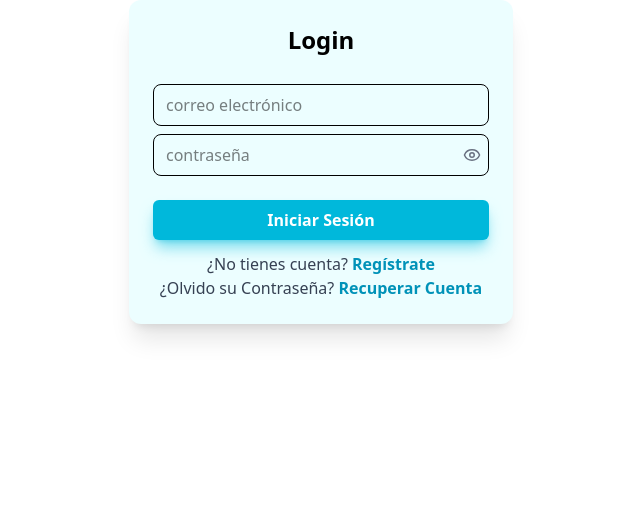
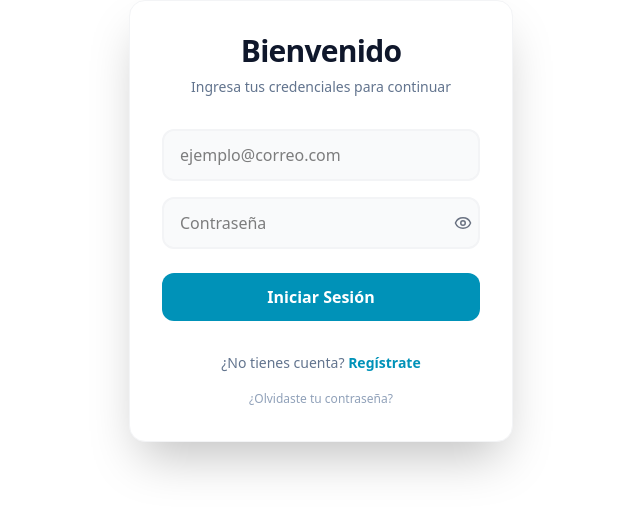
Before and after one commit to AdrianEs1/FirstAgent, a React (Vite) app in the folder frontend/vite-project/: page /login in a window 1280 px wide. Shown: the top 514 px of the page, without its empty margins (319-959 px from the left). Built offline with nearby package versions, Linux system fonts and the light colour scheme; no server answers.

Commit message:
Integrando Hook para centralizar logica de funciones y estados compartidos entre el componente Register y Login

```diff
--- a/frontend/vite-project/src/components/Login.jsx
+++ b/frontend/vite-project/src/components/Login.jsx
@@ -3,80 +3,85 @@ import { useNavigate } from "react-router-dom";
 import { fetchAgentLogin, fetchCurrentUser, fetchAgentVerifyEmailCode, fetchAgentResendEmailCode } from "../services/agentServices";
 import { useAuth } from "../context/AuthContext";
 import PasswordInput from "./PasswordInput";
+import { Link } from "react-router-dom";
+import {X} from "lucide-react";
+import { validateEmail } from "../services/validInput";
+import { useFormFields, MAX_EMAIL_LENGTH } from "../hooks/useFormFields";
 
-function LoginCard({ onSwitchToRegister, onSwitchToForgotPassword }) {  // ✅ Recibe prop
+function LoginCard({ onSwitchToRegister, onClose}) {
     const { login } = useAuth();
-    const [step, setStep] = useState("login");
-    const [email, setEmail] = useState("");
-    const [password, setPassword] = useState("");
-    const [code, setCode] = useState("");
-    const [error, setError] = useState("");
-    const [loading, setLoading] = useState(false);
+    const [verifiedAccount, setVerifiedAccount] = useState("");
     const navigate = useNavigate();
-    const [verifiedAccount, setVerifiedAccount] = useState("")
-
+    const {
+    email, password, code, error, loading, step, fieldErrors,
+    setCode, setError, setLoading, setStep,
+    handleEmailChange, handleEmailBlur, handlePasswordChange, handleCodeChange,
+    } = useFormFields();
 
 
     const handleLogin = async (e) => {
         e.preventDefault();
         setError("");
-        setLoading(true);
 
-        if (!email || !password) {
-            setError("Todos los campos son obligatorios");
-            setLoading(false);
+        // 1. Sanitización y Validaciones previas
+        const cleanEmail = email.trim();
+        if (!cleanEmail || !password) {
+            setError("Por favor, completa todos los campos.");
             return;
         }
 
+        if (!validateEmail(cleanEmail)) {
+            setError("El formato del correo electrónico no es válido.");
+            return;
+        }
+
+        if (password.length < 6) {
+            setError("La contraseña debe tener al menos 6 caracteres.");
+            return;
+        }
+
+        setLoading(true);
+
         try {
-            const loginData = await fetchAgentLogin({ email, password });
+            const loginData = await fetchAgentLogin({ email: cleanEmail, password });
 
             if (!loginData?.access_token) {
                 throw new Error("Credenciales inválidas");
             }
 
             const userData = await fetchCurrentUser(loginData.access_token);
-
             login(userData);
             setStep("success");
-
             setTimeout(() => navigate("/agentPage"), 1500);
 
         } catch (err) {
             const status = err?.response?.status;
-
             if (status === 403) {
                 setStep("verify");
-                await fetchAgentResendEmailCode({ email });
+                await fetchAgentResendEmailCode({ email: cleanEmail });
             } else {
-                setError(
-                    err?.response?.data?.detail ||
-                    "Email o contraseña incorrectos"
-                );
+                setError(err?.response?.data?.detail || "Email o contraseña incorrectos");
             }
         } finally {
             setLoading(false);
         }
     };
 
-
-
     const handleVerifyCode = async (e) => {
         e.preventDefault();
         setError("");
-        setLoading(true);
 
         if (code.length !== 6) {
-            setError("El código debe tener 6 dígitos");
-            setLoading(false);
+            setError("El código debe ser de 6 dígitos.");
             return;
         }
 
+        setLoading(true);
         try {
-            const response= await fetchAgentVerifyEmailCode({ email, code });
+            const response = await fetchAgentVerifyEmailCode({ email, code });
             setStep("login");
-            setVerifiedAccount(response.message);
-
+            setVerifiedAccount(response.message || "¡Cuenta verificada con éxito!");
+            setCode("");
         } catch {
             setError("Código inválido o expirado");
         } finally {
@@ -84,151 +89,147 @@ function LoginCard({ onSwitchToRegister, onSwitchToForgotPassword }) {  // ✅ R
         }
     };
 
-
-
-
+    // --- Sub-componente de Verificación ---
     if (step === "verify") {
         return (
-            <div className="bg-cyan-50 p-6 rounded-xl shadow-xl max-w-sm mx-auto text-center">
-                <h3 className="text-xl font-bold mb-2">Verifica tu correo</h3>
-                <p className="text-gray-600 mb-4 text-sm">
-                    Debes verificar tu cuenta para continuar. Enviamos un código a <b>{email}</b>
+            <div className="bg-white p-8 rounded-2xl shadow-2xl max-w-sm mx-auto text-center border border-gray-100">
+                <div className="w-16 h-16 bg-cyan-100 text-cyan-600 rounded-full flex items-center justify-center mx-auto mb-4">
+                    <svg xmlns="http://www.w3.org/2000/svg" className="h-8 w-8" fill="none" viewBox="0 0 24 24" stroke="currentColor">
+                        <path strokeLinecap="round" strokeLinejoin="round" strokeWidth={2} d="M3 8l7.89 5.26a2 2 0 002.22 0L21 8M5 19h14a2 2 0 002-2V7a2 2 0 00-2-2H5a2 2 0 00-2 2v10a2 2 0 002 2z" />
+                    </svg>
+                </div>
+                <h3 className="text-2xl font-bold text-slate-800 mb-2">Verifica tu correo</h3>
+                <p className="text-slate-500 mb-6 text-sm">
+                    Código enviado a <span className="font-semibold text-slate-700">{email}</span>
                 </p>
 
-                {error && (
-                    <div className="mb-3 p-2 bg-red-100 text-red-700 rounded text-sm">
-                        {error}
-                    </div>
-                )}
+                {error && <div className="mb-4 p-3 bg-red-50 text-red-600 rounded-lg text-xs font-medium">{error}</div>}
 
-                <form onSubmit={handleVerifyCode}>
+                <form onSubmit={handleVerifyCode} className="space-y-4">
                     <input
                         type="text"
                         value={code}
-                        onChange={(e) => setCode(e.target.value.replace(/\D/g, ""))}
+                        onChange={handleCodeChange}
                         maxLength={6}
-                        placeholder="Código de verificación"
-                        className="w-full text-center tracking-widest text-xl border rounded-lg py-3"
+                        placeholder="000000"
+                        className="w-full text-center tracking-[0.5em] text-2xl font-mono border-2 border-gray-100 rounded-xl py-3 focus:border-cyan-500 focus:outline-none transition-all"
                     />
-
                     <button
-                        className="mt-4 w-full bg-cyan-600 text-white py-2 rounded-lg"
+                        className="w-full bg-slate-900 text-white py-3 rounded-xl font-bold hover:bg-slate-800 transition-colors disabled:opacity-50"
                         disabled={loading}
                     >
-                        {loading ? "Verificando..." : "Verificar cuenta"}
+                        {loading ? "Validando..." : "Verificar ahora"}
                     </button>
                 </form>
             </div>
         );
     }
 
-
-    {/*if (step === "success") {
+    // --- Render Principal ---
     return (
-            <div className="bg-cyan-50 p-6 rounded-xl shadow-xl text-center py-12">
-                <div className="mx-auto w-16 h-16 bg-green-100 rounded-full flex items-center justify-center mb-4">
-                    ✔
-                </div>
-                <h3 className="text-xl font-semibold">Login exitoso</h3>
-                <p className="text-gray-600">Redirigiendo...</p>
-            </div>
-        );
-    }*/}
+        <div className="bg-white p-8 rounded-2xl shadow-2xl max-w-sm mx-auto w-full border border-gray-100">
 
 
-    return (
-        <div className="bg-cyan-50 p-6 rounded-xl shadow-xl max-w-sm mx-auto w-full">
-            <h2 className="text-2xl font-bold text-center text-black mb-4 pb-3">Login</h2>
+            {onClose && (
+                <div className="flex justify-end mb-2">
+                    <button
+                    onClick={onClose}
+                    className="top-5 right-5 text-slate-400 hover:text-slate-600 transition-colors p-1 hover:bg-slate-100 rounded-full"
+                    >
+                        <X size={20} />
+                    </button>
+
+                </div>
+
+            )}
 
 
-            <form onSubmit={handleLogin}>
+            <header className="text-center mb-8">
+                <h2 className="text-3xl font-extrabold text-slate-900 tracking-tight">Bienvenido</h2>
+                <p className="text-slate-500 text-sm mt-2">Ingresa tus credenciales para continuar</p>
+            </header>
+
+            <form onSubmit={handleLogin} className="space-y-4">
                 {error && (
-                    <div className="mb-4 p-3 bg-red-100 border border-red-400 text-red-700 rounded-lg text-sm">
+                    <div className="p-3 bg-red-50 border-l-4 border-red-500 text-red-700 rounded text-xs font-medium animate-pulse">
                         {error}
                     </div>
                 )}
 
                 {verifiedAccount && (
-
-                    <div className="mb-4 p-3 bg-green-100 border border-green-400 text-black-700 rounded-lg text-sm"> {verifiedAccount} </div>
-
+                    <div className="p-3 bg-green-50 border-l-4 border-green-500 text-green-800 rounded text-xs font-medium">
+                        {verifiedAccount}
+                    </div>
                 )}
 
-
-                <div className="pb-2 flex justify-center">
+                <div>
                     <input
                         type="email"
                         value={email}
-                        onChange={(e) => setEmail(e.target.value)}
-                        className="w-full border rounded-lg py-2 px-3 pr-10 focus:outline-none focus:ring-2 focus:ring-cyan-500"
-                        placeholder="correo electrónico"
+                        onChange={handleEmailChange}
+                        onBlur={handleEmailBlur}
+                        maxLength={MAX_EMAIL_LENGTH + 1} // Dejamos +1 para que el onChange detecte el intento de exceso y dispare la alerta
+                        className={`w-full border-2 rounded-xl py-3 px-4 outline-none transition-all ${
+                            fieldErrors.email
+                            ? "border-red-300 bg-red-50 focus:ring-red-500"
+                            : "border-gray-100 bg-gray-50 focus:ring-cyan-500"
+                        }`}
+                        placeholder="ejemplo@correo.com"
                         disabled={loading}
                     />
+                    {fieldErrors.email && (
+                        <p className="text-[10px] text-red-500 font-bold mt-1 ml-2 uppercase tracking-wider">
+                            {fieldErrors.email}
+                        </p>
+                    )}
                 </div>
 
-                <div className="pb-2 flex justify-center">
-
-
+                <div>
                     <PasswordInput
                         value={password}
-                        onChange={(e) => setPassword(e.target.value)}
-                        placeholder="contraseña"
+                        onChange={handlePasswordChange}
+                        placeholder="Contraseña"
                         disabled={loading}
+                        className={`w-full border-2 rounded-xl py-3 px-4 outline-none transition-all ${
+                            fieldErrors.email
+                            ? "border-red-300 bg-red-50 focus:ring-red-500"
+                            : "border-gray-100 bg-gray-50 focus:ring-cyan-500"
+                        }`}
                     />
-
+                    {fieldErrors.password && (
+                        <p className="text-[10px] text-red-500 font-bold mt-1 ml-2 uppercase tracking-wider">
+                            {fieldErrors.password}
+                        </p>
+                    )}
                 </div>
 
-                <div className="pt-4">
+                <div className="pt-2">
                     <button
-                        className={`bg-cyan-500 shadow-lg shadow-cyan-500/50 text-white font-bold px-4 py-2 rounded-md hover:bg-cyan-600 w-full flex items-center justify-center ${loading ? 'opacity-70 cursor-not-allowed' : ''}`}
+                        className={`group relative w-full bg-cyan-600 text-white font-bold py-3 rounded-xl transition-all duration-300 hover:bg-cyan-700 hover:shadow-lg hover:shadow-cyan-200 flex items-center justify-center ${loading ? 'opacity-70 cursor-wait' : ''}`}
                         type="submit"
                         disabled={loading}
                     >
                         {loading ? (
-                            <>
-                                <svg className="animate-spin h-5 w-5 mr-3" viewBox="0 0 24 24">
+                            <svg className="animate-spin h-5 w-5 text-white" viewBox="0 0 24 24">
                                 <circle className="opacity-25" cx="12" cy="12" r="10" stroke="currentColor" strokeWidth="4" fill="none"></circle>
                                 <path className="opacity-75" fill="currentColor" d="M4 12a8 8 0 018-8V0C5.373 0 0 5.373 0 12h4zm2 5.291A7.962 7.962 0 014 12H0c0 3.042 1.135 5.824 3 7.938l3-2.647z"></path>
                             </svg>
-                                Ingresando...
-                            </>
-                        ) : (
-                            'Iniciar Sesión'
-                        )}
+                        ) : 'Iniciar Sesión'}
                     </button>
                 </div>
             </form>
 
-            <div className="pt-3 flex-row text-center text-gray-700">
-                <p>¿No tienes cuenta?{' '}
-                    {onSwitchToRegister ? (
-                        <button
-                            onClick={onSwitchToRegister}
-                            className="text-cyan-600 hover:underline font-semibold"
-                        >
+            <footer className="mt-8 space-y-3 text-center">
+                <p className="text-sm text-slate-500">
+                    ¿No tienes cuenta?{' '}
+                    <button onClick={onSwitchToRegister} className="text-cyan-600 hover:text-cyan-700 font-bold transition-colors">
                         Regístrate
                     </button>
-                    ) : (
-                        <a href="/register" className="text-cyan-600 hover:underline font-semibold">
-                            Regístrate
-                        </a>
-                    )}
                 </p>
-                <p>¿Olvido su Contraseña?{' '}
-                    {onSwitchToForgotPassword ? (
-                        <button
-                            onClick={onSwitchToForgotPassword}
-                            className="text-cyan-600 hover:underline font-semibold"
-                        >
-                            Recuperar Cuenta
-                        </button>
-                    ) : (
-                        <a href="/forgotpassword" className="text-cyan-600 hover:underline font-semibold">
-                            Recuperar Cuenta
-                        </a>
-                    )}
-                </p>
-            </div>
+                <Link to="/forgotpassword" className="text-xs text-slate-400 hover:text-slate-600 transition-colors">
+                    ¿Olvidaste tu contraseña?
+                </Link>
+            </footer>
         </div>
     );
 }
--- a/frontend/vite-project/src/components/PasswordInput.jsx
+++ b/frontend/vite-project/src/components/PasswordInput.jsx
@@ -1,7 +1,7 @@
 import { useState } from "react";
 import { Eye, EyeOff } from "lucide-react";
 
-function PasswordInput({ value, onChange, placeholder = "Contraseña" }) {
+function PasswordInput({ value, onChange, placeholder = "Contraseña", className }) {
   const [show, setShow] = useState(false);
 
   return (
@@ -11,7 +11,7 @@ function PasswordInput({ value, onChange, placeholder = "Contraseña" }) {
         value={value}
         onChange={onChange}
         placeholder={placeholder}
-        className="w-full border rounded-lg py-2 px-3 pr-10 focus:outline-none focus:ring-2 focus:ring-cyan-500"
+        className={className}
       />
 
       <button
--- a/frontend/vite-project/src/components/Register.jsx
+++ b/frontend/vite-project/src/components/Register.jsx
@@ -1,19 +1,18 @@
 import { useState } from "react";
 import { fetchAgentRegister, fetchAgentVerifyEmailCode } from "../services/agentServices";
+import { validateEmail } from "../services/validInput";
+import { useFormFields, MAX_EMAIL_LENGTH } from "../hooks/useFormFields";
 
 import PasswordInput from "./PasswordInput";
+import {X} from "lucide-react";
 
-function RegisterCard({ onSwitchToLogin }) {
-    const [email, setEmail] = useState("");
-    const [password, setPassword] = useState("");
+function RegisterCard({ onSwitchToLogin, onClose}) {
     const [name, setName] = useState("");
-    const [error, setError] = useState("");
-    const [loading, setLoading] = useState(false);
-    const [success, setSuccess] = useState(false);
-    const [step, setStep] = useState("register");
-    // "register" | "verify" | "success"
-
-    const [code, setCode] = useState("");
+    const {
+    email, password, code, error, loading, step, fieldErrors,
+    setCode, setError, setLoading, setStep,
+    handleEmailChange, handleEmailBlur, handlePasswordChange, handleCodeChange,
+    } = useFormFields("register");
 
 
     const handleSubmit = async (e) => {
@@ -21,29 +20,30 @@ function RegisterCard({ onSwitchToLogin }) {
         setError("");
         setLoading(true);
 
-        if (!email || !password || !name) {
-            setError("Todos los campos son obligatorios");
-            setLoading(false);
+        // 1. Sanitización y Validaciones previas
+        const cleanEmail = email.trim();
+        if (!cleanEmail || !password || !name) {
+            setError("Por favor, completa todos los campos.");
             return;
         }
 
-        if (password.length < 8) {
-            setError("La contraseña debe tener al menos 8 caracteres");
-            setLoading(false);
+        if (!validateEmail(cleanEmail)) {
+            setError("El formato del correo electrónico no es válido.");
             return;
         }
+
+        if (password.length < 6) {
+            setError("La contraseña debe tener al menos 6 caracteres.");
+            return;
+        }
+
+        setLoading(true);
 
         try {
             await fetchAgentRegister({ email, password, name });
             setStep("verify");
             setLoading(false);
-            {/*setSuccess(true);
 
-            setTimeout(() => {
-                if (onSwitchToLogin) {
-                    onSwitchToLogin();
-                }
-            }, 2000);*/}
 
         } catch (err) {
             console.error("Error en el registro");
@@ -101,7 +101,7 @@ function RegisterCard({ onSwitchToLogin }) {
                 <input
                 type="text"
                 value={code}
-                onChange={(e) => setCode(e.target.value.replace(/\D/g, ""))}
+                onChange={handleCodeChange}
                 maxLength={6}
                 placeholder="Código de verificación"
                 className="w-full text-center tracking-widest text-xl border rounded-lg py-3 px-4 focus:ring-2 focus:ring-cyan-500"
@@ -137,7 +137,21 @@ function RegisterCard({ onSwitchToLogin }) {
     }
 
     return (
-        <div className="bg-cyan-50 p-6 rounded-xl shadow-xl max-w-sm mx-auto w-full">
+        <div className="bg-white p-8 rounded-2xl shadow-2xl max-w-sm mx-auto w-full border border-gray-100">
+
+            {onClose && (
+                <div className="flex justify-end mb-2">
+                    <button
+                    onClick={onClose}
+                    className="top-5 right-5 text-slate-400 hover:text-slate-600 transition-colors p-1 hover:bg-slate-100 rounded-full"
+                    >
+                        <X size={20} />
+                    </button>
+
+                </div>
+
+            )}
+
             <h2 className="text-2xl font-bold text-center text-black mb-4 pb-3">Crear Cuenta</h2>
 
             <form onSubmit={handleSubmit}>
@@ -152,7 +166,11 @@ function RegisterCard({ onSwitchToLogin }) {
                         type="text"
                         value={name}
                         onChange={(e) => setName(e.target.value)}
-                        className="w-full border rounded-lg py-2 px-3 pr-10 focus:outline-none focus:ring-2 focus:ring-cyan-500"
+                        className={`w-full border-2 rounded-xl py-3 px-4 outline-none transition-all ${
+                            fieldErrors.name
+                            ? "border-red-300 bg-red-50 focus:ring-red-500"
+                            : "border-gray-100 bg-gray-50 focus:ring-cyan-500"
+                        }`}
                         placeholder="nombre completo"
                         disabled={loading}
                     />
@@ -162,20 +180,41 @@ function RegisterCard({ onSwitchToLogin }) {
                     <input
                         type="email"
                         value={email}
-                        onChange={(e) => setEmail(e.target.value)}
-                        className="w-full border rounded-lg py-2 px-3 pr-10 focus:outline-none focus:ring-2 focus:ring-cyan-500"
-                        placeholder="correo electrónico"
+                        onChange={handleEmailChange}
+                        onBlur={handleEmailBlur}
+                        maxLength={MAX_EMAIL_LENGTH + 1} // Dejamos +1 para que el onChange detecte el intento de exceso y dispare la alerta
+                        className={`w-full border-2 rounded-xl py-3 px-4 outline-none transition-all ${
+                            fieldErrors.email
+                            ? "border-red-300 bg-red-50 focus:ring-red-500"
+                            : "border-gray-100 bg-gray-50 focus:ring-cyan-500"
+                        }`}
+                        placeholder="ejemplo@correo.com"
                         disabled={loading}
                     />
+                    {fieldErrors.email && (
+                        <p className="text-[10px] text-red-500 font-bold mt-1 ml-2 uppercase tracking-wider">
+                            {fieldErrors.email}
+                        </p>
+                    )}
                 </div>
 
                 <div className="pb-2 flex justify-center">
                     <PasswordInput
                         value={password}
-                        onChange={(e) => setPassword(e.target.value)}
+                        onChange={handlePasswordChange}
                         placeholder="contraseña"
                         disabled={loading}
+                        className={`w-full border-2 rounded-xl py-3 px-4 outline-none transition-all ${
+                            fieldErrors.password
+                            ? "border-red-300 bg-red-50 focus:ring-red-500"
+                            : "border-gray-100 bg-gray-50 focus:ring-cyan-500"
+                        }`}
                     />
+                    {fieldErrors.password && (
+                        <p className="text-[10px] text-red-500 font-bold mt-1 ml-2 uppercase tracking-wider">
+                            {fieldErrors.password}
+                        </p>
+                    )}
                 </div>
 
                 <div className="pt-4">
--- /dev/null
+++ b/frontend/vite-project/src/hooks/useFormFields.js
@@ -0,0 +1,57 @@
+import { useState } from "react";
+import { validateEmail } from "../services/validInput";
+
+export const MAX_EMAIL_LENGTH = 80;
+export const MAX_PASSWORD_LENGTH = 32;
+
+export const useFormFields = () => {
+  const [email, setEmail]           = useState("");
+  const [password, setPassword]     = useState("");
+  const [code, setCode]             = useState("");
+  const [error, setError]           = useState("");
+  const [loading, setLoading]       = useState(false);
+  const [step, setStep]             = useState("");
+  const [fieldErrors, setFieldErrors] = useState({ email: "", password: "", name: ""});
+
+  const handleEmailChange = (e) => {
+    const value = e.target.value;
+    if (value.length > MAX_EMAIL_LENGTH) {
+      setFieldErrors(prev => ({ ...prev, email: `Máximo ${MAX_EMAIL_LENGTH} caracteres` }));
+      return;
+    }
+    setEmail(value);
+    if (value && !validateEmail(value)) {
+      setFieldErrors(prev => ({ ...prev, email: "Formato de correo no válido" }));
+    } else {
+      setFieldErrors(prev => ({ ...prev, email: "" }));
+    }
+  };
+
+  const handleEmailBlur = () => {
+    if (email && !validateEmail(email)) {
+      setFieldErrors(prev => ({ ...prev, email: "Formato de correo no válido" }));
+    } else {
+      setFieldErrors(prev => ({ ...prev, email: "" }));
+    }
+  };
+
+  const handlePasswordChange = (e) => {
+    const value = e.target.value;
+    if (value.length > MAX_PASSWORD_LENGTH) {
+      setFieldErrors(prev => ({ ...prev, password: `Máximo ${MAX_PASSWORD_LENGTH} caracteres` }));
+      return;
+    }
+    setPassword(value);
+    setFieldErrors(prev => ({ ...prev, password: "" }));
+  };
+
+  const handleCodeChange = (e) => {
+    setCode(e.target.value.replace(/\D/g, ""));
+  };
+
+  return {
+    email, password, code, error, loading, step, fieldErrors,
+    setEmail, setPassword, setCode, setError, setLoading, setStep, setFieldErrors,
+    handleEmailChange, handleEmailBlur, handlePasswordChange, handleCodeChange,
+  };
+};
--- /dev/null
+++ b/frontend/vite-project/src/services/validInput.js
@@ -0,0 +1,5 @@
+export const validateEmail = (email) => {
+    return String(email)
+        .toLowerCase()
+        .match(/^[^\s@]+@[^\s@]+\.[a-zA-Z]{2,6}$/); // Limita el final a 2-6 letras
+};
```
Also changed, not shown: frontend/vite-project/src/components/Home.jsx (+4 -16 lines). Lines whose indentation alone changed are shown as unchanged.
